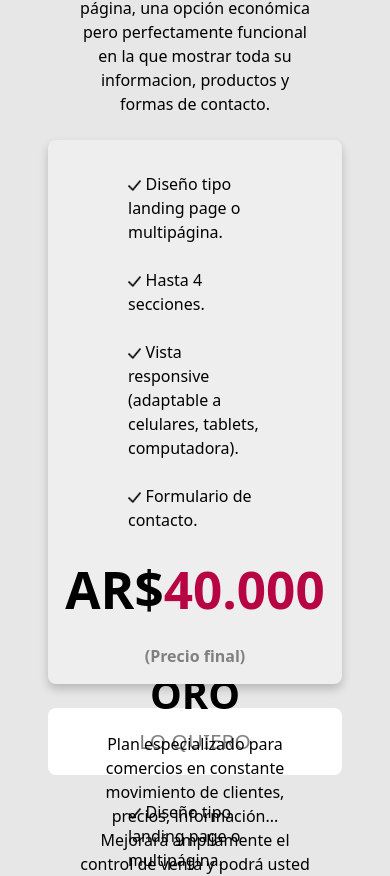
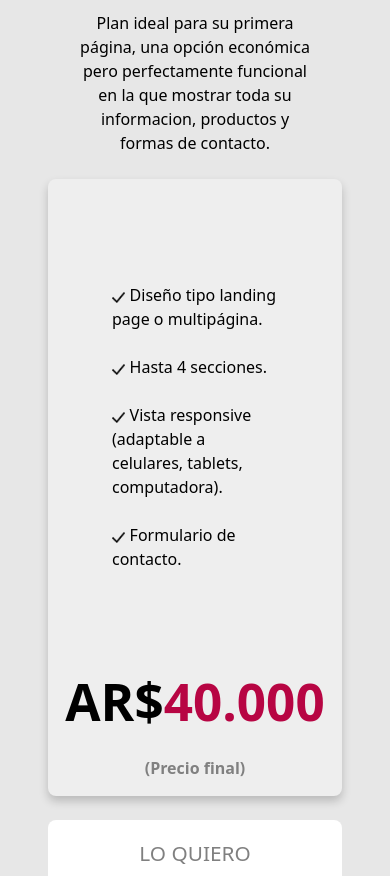
Before and after one commit to dileo24/portafolioGP, a React (Create React App) app in the folder client/: page / in a window 390 px wide. Shown: the part 2405-3281 px from the top of the page. Built offline with nearby package versions, Linux system fonts and the light colour scheme.

Commit message:
arreglado el display en responsive

```diff
--- a/client/src/styles/components/_planes.scss
+++ b/client/src/styles/components/_planes.scss
@@ -139,14 +139,5 @@
     span {
       margin-bottom: 5rem;
     }
-    .planes {
-      .plan {
-        width: 23rem;
-        height: 55rem;
-        .detalles {
-          padding: 2rem 1rem;
-        }
-      }
-    }
   }
 }
```
